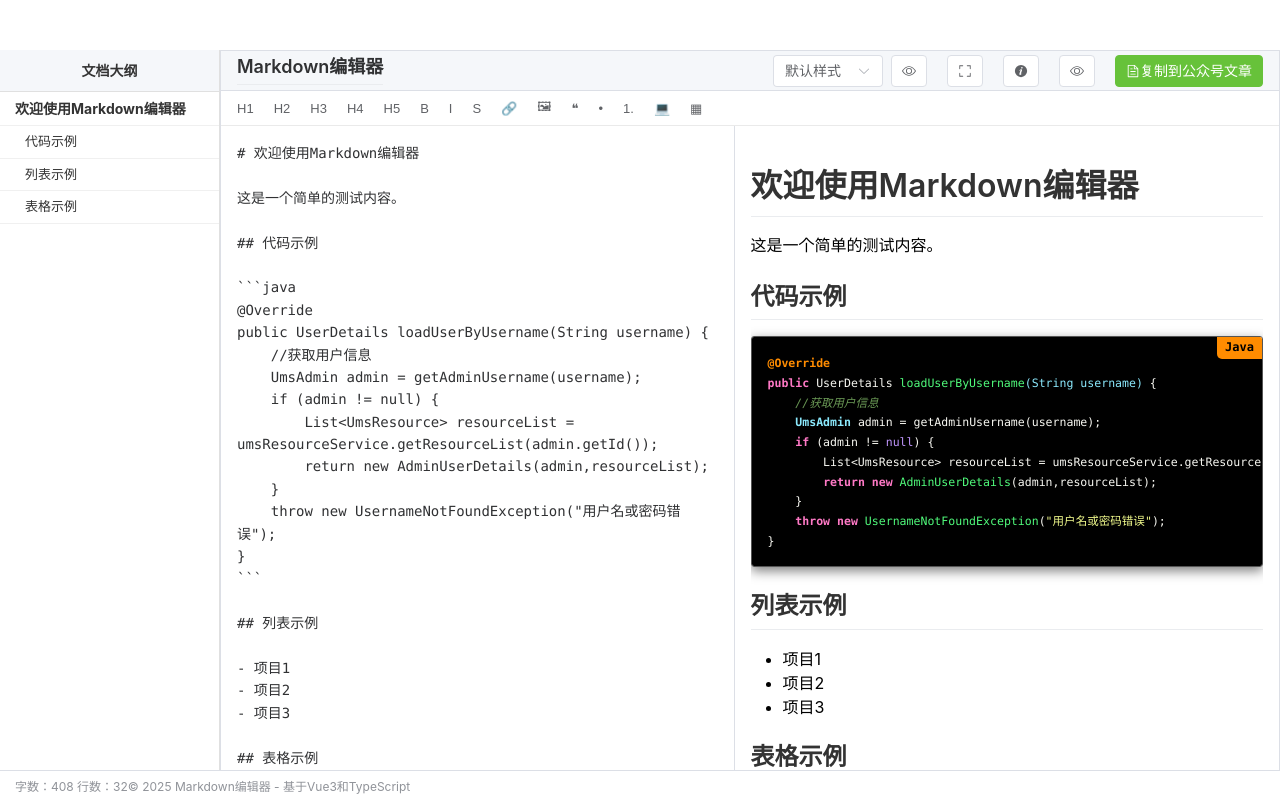
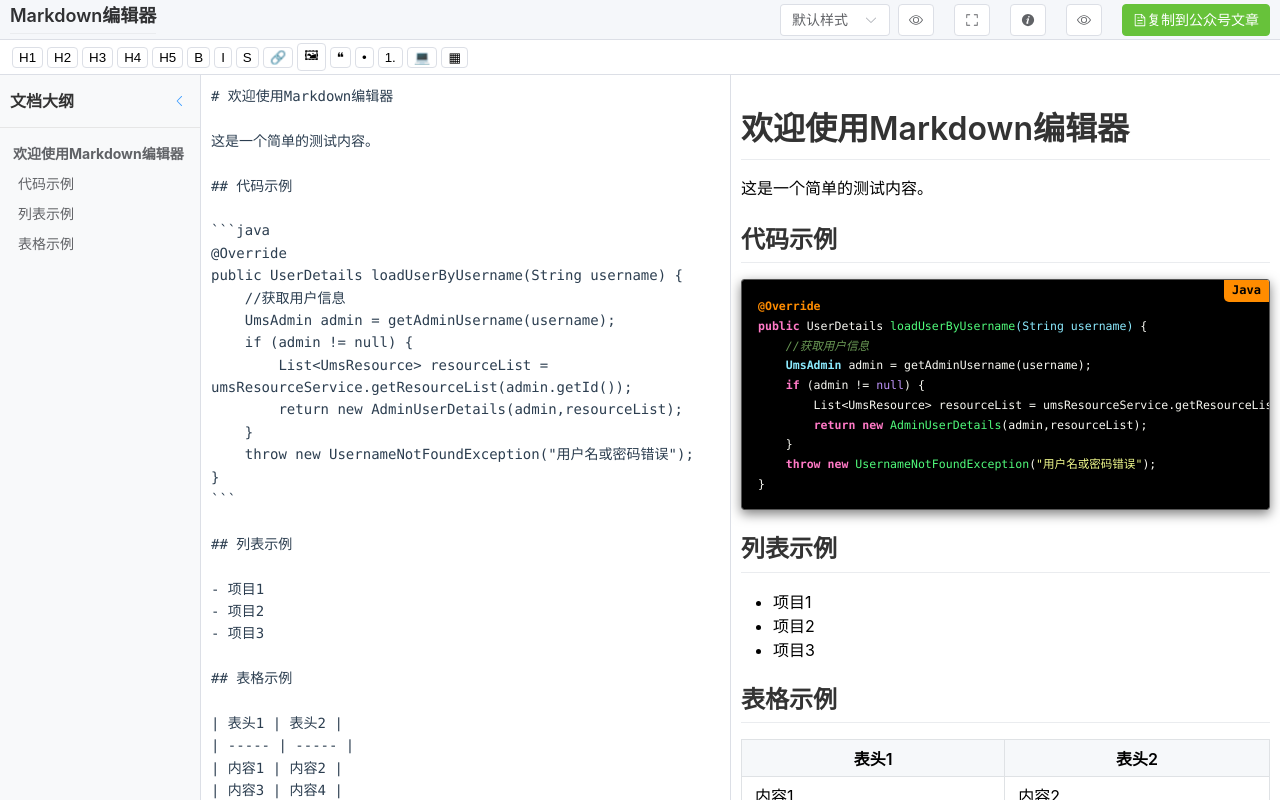
Before and after one commit to 7VVI/markdown-editor, a Vue app: page / in a window 1280 px wide. Built offline with nearby package versions, Linux system fonts and the light colour scheme.

Commit message:
更接近了

```diff
--- a/src/components/MarkdownEditor.vue
+++ b/src/components/MarkdownEditor.vue
@@ -56,6 +56,33 @@
     <!-- 编辑器主体 -->
     <div class="editor-content" ref="editorContent">
       <div class="editor-container">
+        <!-- 大纲区域 -->
+        <div class="outline-container" v-show="showOutline">
+          <div class="outline-header">
+            <h3>文档大纲</h3>
+            <el-button type="text" @click="toggleOutline" class="outline-toggle">
+              <el-icon><ArrowLeft /></el-icon>
+            </el-button>
+          </div>
+          <div class="outline-body">
+            <div
+              v-for="(item, index) in outline"
+              :key="index"
+              class="outline-item"
+              :class="{
+                'active': currentHeadingIndex === index,
+                [`level-${item.level}`]: true
+              }"
+              @click="scrollToHeading(item.index)"
+            >
+              <span class="outline-item-text">{{ item.text }}</span>
+            </div>
+            <div v-if="outline.length === 0" class="outline-empty">
+              暂无大纲
+            </div>
+          </div>
+        </div>
+
         <div class="editor-input" :class="{ 'full-width': !showPreview }">
           <textarea
             ref="editorTextarea"
@@ -189,6 +216,11 @@ const colorPresets = ref([
   '#f44336', '#e91e63', '#9c27b0', '#673ab7', '#3f51b5', '#2196f3', '#03a9f4', '#00bcd4',
   '#009688', '#4caf50', '#8bc34a', '#cddc39', '#ffeb3b', '#ffc107', '#ff9800', '#ff5722'
 ])
+
+// 大纲相关状态
+const showOutline = ref(true)
+const outline = ref([])
+const currentHeadingIndex = ref(-1)
 
 // 窗口大小变化监听函数
 const handleResize = () => {
@@ -1344,6 +1376,107 @@ function endDrag() {
   document.removeEventListener('mousemove', handleMouseMove)
   document.removeEventListener('mouseup', endDrag)
 }
+
+// 切换大纲显示
+function toggleOutline() {
+  showOutline.value = !showOutline.value
+}
+
+// 解析Markdown内容生成大纲
+function generateOutline() {
+  const lines = content.value.split('\n')
+  const headings = []
+
+  // 匹配标题行
+  lines.forEach((line, index) => {
+    const match = line.match(/^(#+)\s+(.+)$/)
+    if (match) {
+      const level = match[1].length  // 标题级别 (1-6)
+      const text = match[2].trim()   // 标题文本
+
+      headings.push({
+        level,
+        text,
+        index: index + 1  // 行号 (1-based)
+      })
+    }
+  })
+
+  outline.value = headings
+}
+
+// 编辑器内容变化时更新大纲
+watch(() => content.value, () => {
+  generateOutline()
+}, { immediate: true })
+
+// 点击大纲项滚动到相应位置
+function scrollToHeading(lineNumber) {
+  editorStore.scrollToLine(lineNumber)
+}
+
+// 监听光标位置变化，更新大纲高亮
+window.addEventListener('cursor-position-change', (e) => {
+  // @ts-ignore
+  const currentLine = e.detail?.lineNumber || 0
+
+  // 查找当前行所在的标题
+  let found = -1
+  for (let i = outline.value.length - 1; i >= 0; i--) {
+    if (outline.value[i].index <= currentLine) {
+      found = i
+      break
+    }
+  }
+
+  currentHeadingIndex.value = found
+})
+
+// 编辑器滚动时更新大纲高亮
+function updateCurrentHeadingOnScroll() {
+  if (!editorTextarea.value) return
+
+  try {
+    // 估算可见范围内的第一行
+    const scrollTop = (editorTextarea.value as HTMLTextAreaElement).scrollTop
+    const lineHeight = parseInt(getComputedStyle(editorTextarea.value as HTMLTextAreaElement).lineHeight) || 20
+    const visibleLine = Math.floor(scrollTop / lineHeight) + 1
+
+    // 查找当前可见范围内的标题
+    let found = -1
+    for (let i = outline.value.length - 1; i >= 0; i--) {
+      if (outline.value[i].index <= visibleLine) {
+        found = i
+        break
+      }
+    }
+
+    currentHeadingIndex.value = found
+  } catch (e) {
+    console.error('更新大纲高亮失败:', e)
+  }
+}
+
+// 添加编辑器滚动监听
+onMounted(() => {
+  if (editorTextarea.value) {
+    try {
+      (editorTextarea.value as HTMLTextAreaElement).addEventListener('scroll', updateCurrentHeadingOnScroll)
+    } catch (e) {
+      console.error('添加滚动监听失败:', e)
+    }
+  }
+})
+
+onUnmounted(() => {
+  if (editorTextarea.value) {
+    try {
+      (editorTextarea.value as HTMLTextAreaElement).removeEventListener('scroll', updateCurrentHeadingOnScroll)
+    } catch (e) {
+      console.error('移除滚动监听失败:', e)
+    }
+  }
+})
 </script>
 
 <style scoped>
@@ -1351,24 +1484,33 @@ function endDrag() {
   display: flex;
   flex-direction: column;
   height: 100vh;
-  width: 100%;
+  width: 100vw;
   overflow: hidden;
   padding: 0;
+  margin: 0;
+  border: none;
   box-sizing: border-box;
-  border: 1px solid #dcdfe6;
+  position: fixed;  /* 使用固定定位 */
+  top: 0;
+  left: 0;
+  right: 0;
+  bottom: 0;
+  z-index: 999;  /* 较高的z-index确保显示在最上层 */
+  background-color: white;
 }
 
 .editor-header {
   display: flex;
   justify-content: space-between;
   align-items: center;
-  padding: 0 16px;
+  padding: 0 10px;
   height: 40px;
   background-color: #f5f7fa;
   border-bottom: 1px solid #dcdfe6;
   width: 100%;
-  position: relative;
   box-sizing: border-box;
+  z-index: 1001;  /* 标题栏保持最高层级 */
+  flex-shrink: 0;
 }
 
 .header-left {
@@ -1393,37 +1535,29 @@ function endDrag() {
   display: flex;
   padding: 4px 10px;
   background-color: white;
-  border-bottom: 1px solid #eaeaea;
-  width: 100%;
+  border-bottom: 1px solid #dcdfe6;
+  height: 35px;
   box-sizing: border-box;
   overflow-x: auto;
   flex-wrap: nowrap;
   align-items: center;
-  margin: 0;
-  position: relative;
+  z-index: 1000;  /* 工具栏层级，低于标题栏 */
+  flex-shrink: 0;
 }
 
 .simple-format-toolbar button {
-  margin-right: 8px;
+  background-color: white;
+  border: 1px solid #dcdfe6;
+  border-radius: 4px;
+  margin: 0 2px;
   padding: 2px 6px;
-  border: none;
-  background-color: transparent;
-  border-radius: 2px;
   cursor: pointer;
-  font-size: 13px;
-  font-weight: 500;
-  color: #606266;
-  outline: none;
-  transition: all 0.15s;
+  transition: all 0.3s;
 }
 
 .simple-format-toolbar button:hover {
-  background-color: #f0f2f5;
-  color: #409eff;
-}
-
-.simple-format-toolbar button:active {
-  background-color: #e6e8eb;
+  background-color: #f5f7fa;
+  border-color: #c0c4cc;
 }
 
 /* 调整编辑器内容区域的样式 */
@@ -1432,59 +1566,64 @@ function endDrag() {
   flex: 1;
   position: relative;
   overflow: hidden;
-  height: calc(100vh - 80px);
   border: none;
-  margin: 0;
+  padding: 0;
+  margin-top: 0;
   background-color: white;
+  height: calc(100vh - 75px);  /* 减去标题栏和工具栏的高度 */
 }
 
 .editor-container {
   display: flex;
-  flex: 1;
   width: 100%;
   height: 100%;
-  min-height: 0;
+  position: relative;
+  overflow: hidden;
+  background-color: white;
 }
 
 .editor-input {
   flex: 1;
   height: 100%;
+  overflow: auto;
+  padding: 0;
+  margin: 0;
+  box-sizing: border-box;
   position: relative;
-  min-height: 0;
-  max-width: 50%;
-  display: flex;
+  background-color: white;
+  z-index: 999;  /* 编辑区域和内容保持同一层级 */
 }
 
 .editor-input textarea {
   width: 100%;
   height: 100%;
-  padding: 16px;
   border: none;
+  outline: none;
   resize: none;
   font-family: 'Consolas', 'Monaco', 'Courier New', monospace;
   font-size: 14px;
   line-height: 1.6;
-  color: #303133;
-  background-color: #ffffff;
-  outline: none;
+  padding: 10px;
+  margin: 0;
+  background-color: white;
+  color: #2c3e50;
   box-sizing: border-box;
-  overflow: hidden;
-}
-
+  position: relative;
+  z-index: 999;
+}
+
+/* 预览区域样式 */
 .editor-preview {
   flex: 1;
   height: 100%;
-  padding: 16px;
-  overflow: hidden;
-  background-color: #ffffff;
+  overflow: auto;
+  padding: 10px;
+  margin: 0;
   box-sizing: border-box;
-  min-height: 0;
+  position: relative;
+  background-color: white;
   border-left: 1px solid #dcdfe6;
-}
-
-.editor-preview > div {
-  height: 100%;
-  overflow: hidden;
+  z-index: 999;  /* 与编辑区域保持同一层级 */
 }
 
 /* 预览区域内容样式 */
@@ -1668,12 +1807,6 @@ function endDrag() {
   line-height: 1.5 !important;
 }
 
-/* 添加一个特别的处理，确保@Override注解为橙色 */
-.editor-preview pre code.language-java .hljs-meta:contains("@Override") {
-  color: #ff8c00 !important;
-  font-weight: bold !important;
-}
-
 /* 微信公众号复制优化 - 使用更鲜明的颜色，确保在复制后也可见 */
 .editor-preview pre code.language-java .hljs-keyword[style] {
   color: #ff79c6 !important;
@@ -1858,25 +1991,21 @@ function endDrag() {
   color: #8be9fd !important;
 }
 
-/* 全屏模式 */
-.fullscreen {
+/* 全屏模式样式 */
+.full-screen {
   position: fixed;
   top: 0;
   left: 0;
   right: 0;
   bottom: 0;
-  z-index: 9999;
-  border-radius: 0;
-  border: none;
-}
-
-.fullscreen .editor-header {
-  position: relative;
-  width: 100%;
-}
-
-.fullscreen .markdown-toolbar {
-  margin-top: 0;
+  z-index: 1000;
+  background-color: white;
+}
+
+.full-screen .editor-input,
+.full-screen .editor-preview {
+  height: calc(100vh - 75px);
+  max-height: none;
 }
 
 /* 主题样式 */
@@ -1982,8 +2111,124 @@ function endDrag() {
   display: none;
 }
 
-/* 确保全屏模式下也保持固定高度 */
-.fullscreen .editor-content {
-  height: calc(100vh - 90px);
-}
+/* 添加一些针对Java代码的特殊高亮 */
+:deep(.language-java .hljs-type) {
+  color: #8be9fd !important;
+}
+
+/* 大纲样式 */
+.outline-container {
+  width: 200px;
+  height: 100%;
+  border-right: 1px solid #dcdfe6;
+  background-color: #f8f9fa;
+  display: flex;
+  flex-direction: column;
+  flex-shrink: 0;
+  position: relative;
+  z-index: 999;
+}
+
+.outline-header {
+  padding: 10px;
+  border-bottom: 1px solid #e6e6e6;
+  display: flex;
+  justify-content: space-between;
+  align-items: center;
+}
+
+.outline-header h3 {
+  margin: 0;
+  font-size: 16px;
+  color: #333;
+}
+
+.outline-toggle {
+  padding: 2px;
+}
+
+.outline-body {
+  flex: 1;
+  overflow-y: auto;
+  padding: 10px 0;
+}
+
+.outline-item {
+  padding: 5px 10px;
+  cursor: pointer;
+  border-left: 3px solid transparent;
+  white-space: nowrap;
+  overflow: hidden;
+  text-overflow: ellipsis;
+  transition: all 0.2s;
+}
+
+.outline-item:hover {
+  background-color: #ebeef5;
+}
+
+.outline-item.active {
+  background-color: #e6f1ff;
+  border-left-color: #409eff;
+}
+
+.outline-item-text {
+  font-size: 14px;
+  color: #606266;
+}
+
+/* 不同级别的标题缩进 */
+.outline-item.level-1 {
+  font-weight: bold;
+}
+
+.outline-item.level-2 {
+  padding-left: 15px;
+}
+
+.outline-item.level-3 {
+  padding-left: 30px;
+}
+
+.outline-item.level-4 {
+  padding-left: 45px;
+  font-size: 13px;
+}
+
+.outline-item.level-5, .outline-item.level-6 {
+  padding-left: 60px;
+  font-size: 12px;
+  color: #909399;
+}
+
+.outline-empty {
+  padding: 20px 10px;
+  color: #909399;
+  text-align: center;
+  font-style: italic;
+}
+
+/* 调整编辑器容器适应大纲 */
+.editor-container {
+  display: flex;
+  width: 100%;
+  height: 100%;
+  position: relative;
+  overflow: hidden;
+  background-color: white;
+}
+
+.editor-input {
+  flex: 1;
+  height: 100%;
+  overflow: auto;
+  padding: 0;
+  margin: 0;
+  box-sizing: border-box;
+  position: relative;
+  background-color: white;
+  z-index: 999;  /* 编辑区域和内容保持同一层级 */
+}
+
+/* 全屏模式样式 */
 </style>
```
